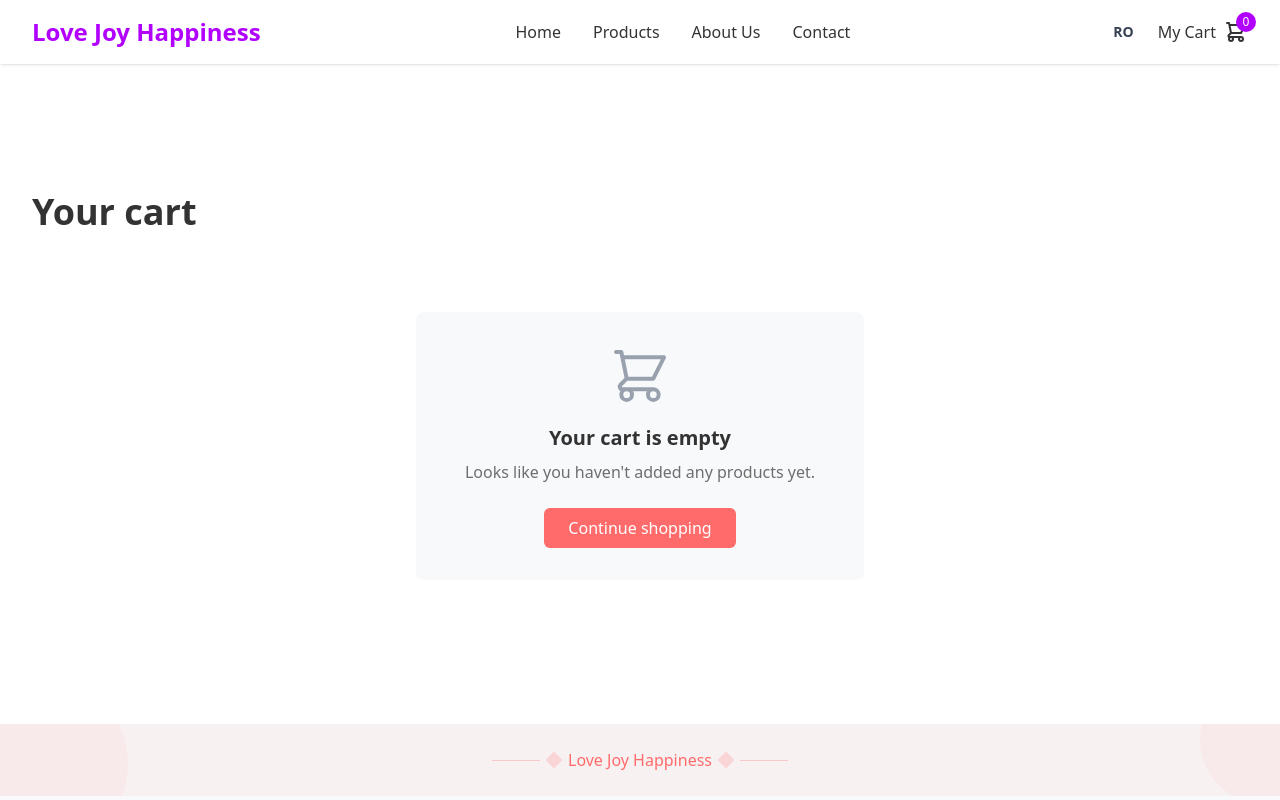
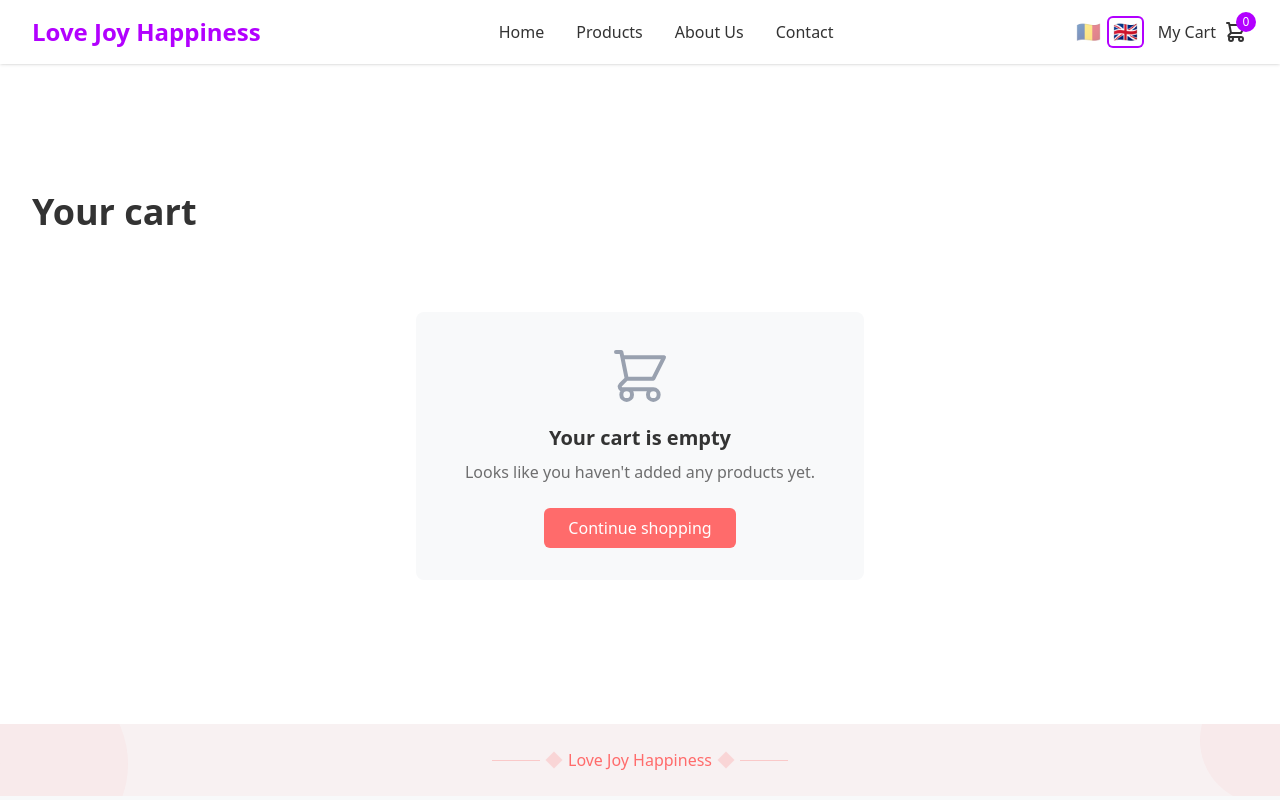
Before and after one commit to ndragos31/love_joy_happines, a Next.js app: page /en/cart in a window 1280 px wide. Shown: the top 800 px of the page. Built offline with nearby package versions, Linux system fonts and the light colour scheme.

Commit message:
language flag

```diff
--- a/src/app/[locale]/components/LanguageToggle.tsx
+++ b/src/app/[locale]/components/LanguageToggle.tsx
@@ -3,6 +3,11 @@
 import { useLocale } from 'next-intl';
 import { usePathname, useRouter } from '@/i18n/navigation';
 import { useTransition } from 'react';
+
+const flags = [
+  { code: 'ro', label: 'Română', flag: '🇷🇴' },
+  { code: 'en', label: 'English', flag: '🇬🇧' },
+] as const;
 
 export default function LanguageToggle() {
   const locale = useLocale();
@@ -10,24 +15,35 @@ export default function LanguageToggle() {
   const router = useRouter();
   const [isPending, startTransition] = useTransition();
 
-  const other = locale === 'ro' ? 'en' : 'ro';
-  const label = other.toUpperCase();
-
-  const onClick = () => {
+  const switchTo = (code: 'ro' | 'en') => {
+    if (code === locale) return;
     startTransition(() => {
-      router.replace(pathname, { locale: other });
+      router.replace(pathname, { locale: code });
     });
   };
 
   return (
-    <button
-      type="button"
-      onClick={onClick}
-      disabled={isPending}
-      aria-label={`Switch language to ${label}`}
-      className="px-2 py-1 text-sm font-semibold text-gray-700 hover:text-[#b200ff] transition-colors disabled:opacity-50 dark:text-gray-200 dark:hover:text-[#b200ff]"
-    >
-      {label}
-    </button>
+    <div className="flex items-center gap-1">
+      {flags.map(({ code, label, flag }) => {
+        const active = code === locale;
+        return (
+          <button
+            key={code}
+            type="button"
+            onClick={() => switchTo(code)}
+            disabled={isPending || active}
+            aria-label={`Switch language to ${label}`}
+            aria-pressed={active}
+            className={`text-xl leading-none p-1 rounded transition-all ${
+              active
+                ? 'opacity-100 ring-2 ring-[#b200ff]'
+                : 'opacity-50 hover:opacity-100 cursor-pointer'
+            } disabled:cursor-default`}
+          >
+            <span aria-hidden>{flag}</span>
+          </button>
+        );
+      })}
+    </div>
   );
 }
--- a/src/app/[locale]/components/Navbar.tsx
+++ b/src/app/[locale]/components/Navbar.tsx
@@ -76,7 +76,8 @@ export default function Navbar() {
           </div>
 
           {/* Mobile menu button */}
-          <div className="md:hidden flex items-center">
+          <div className="md:hidden flex items-center gap-3">
+            <LanguageToggle />
             <button
               onClick={() => setIsMenuOpen(!isMenuOpen)}
               aria-label={isMenuOpen ? t("menuClose") : t("menuOpen")}
@@ -118,7 +119,6 @@ export default function Navbar() {
                 </Link>
               ))}
               <div className="flex space-x-4 pt-2">
-                <LanguageToggle />
                 {userNavItems.map((item) => (
                   <Link
                     key={item.href}
```
